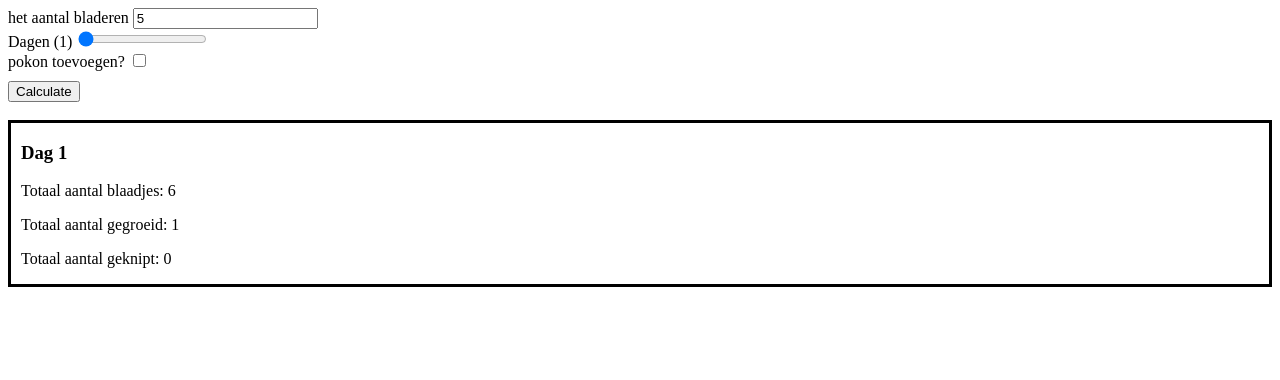
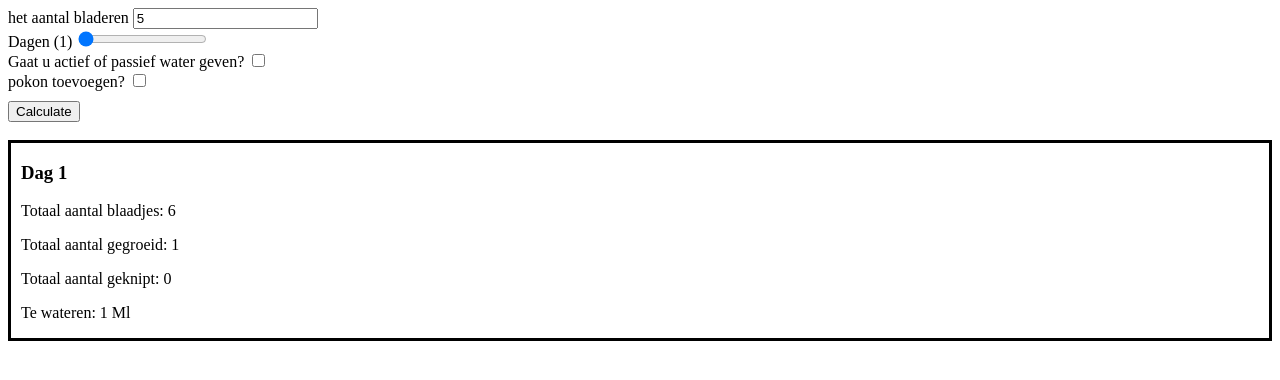
Before and after one commit to MerijnDreef/Bonzai-boompje-groei, a plain HTML site: page index.html in a window 1280 px wide. Both pictures are taken after typing "5" into the empty fields and a click on the button "Calculate". Drawn offline with Linux system fonts and the light colour scheme.

Commit message:
added the water checkbox and it will show the amount of water needed that day, it also accounts if it is daily or if it is weekly

```diff
--- a/index.html
+++ b/index.html
@@ -16,12 +16,15 @@
         <label for="days" id="daysLabel">Dagen (1)</label>
         <input type="range" min="1" max="42" value="1" id="days" name="days">
         <br>
+        <label for="water">Gaat u actief of passief water geven?</label>
+        <input type="checkbox" id="water" name="water">
+        <br>
         <label for="pokonCheckbox">pokon toevoegen?</label>
         <input type="checkbox" id="pokonCheckbox" name="pokonCheckbox">
         <br>
         <div id="pokonInputZone">
-        <label for="pokonInput">hoeveel gram pokon</label>
-        <input type="number" name="pokonInput" id="pokonInput" display="hidden">
+            <label for="pokonInput">hoeveel gram pokon</label>
+            <input type="number" name="pokonInput" id="pokonInput" display="hidden">
         </div>
         <button id="calculate">Calculate</button>
     </div>
--- a/script.js
+++ b/script.js
@@ -8,6 +8,7 @@ var resultTotal = document.getElementsByClassName("result");
 var pokonCheckbox = document.getElementById("pokonCheckbox");
 var pokonDiv = document.getElementById("pokonInputZone");
 var pokonInput = document.getElementById("pokonInput");
+var waterCheckbox = document.getElementById("water");
 
 calculate.setAttribute('onclick', 'calcDays()');
 daysAmount.setAttribute('onchange', 'daysCount()');
@@ -34,6 +35,7 @@ function calcDays() {
          resultTotal[0].firstChild.remove();
       }
    }
+
    var pokonTotal = pokonInput.value;
    pokonTotal = pokonTotal * 1;
    var daysCurrent = 1;
@@ -42,6 +44,9 @@ function calcDays() {
    var initialAmount = 1 * leafsAmount.value;
    initialAmount = Math.ceil(initialAmount);
    var bonzaiSize = 0;
+   var passiveWaterCounter = 1;
+   var waterResult = 0;
+
    if (pokonCheckbox.checked == true && pokonTotal >= 0.3) {
       var addUp = leafsAmount.value / 100 * 6;
       pokonTotal = pokonTotal - 0.3;
@@ -63,21 +68,34 @@ function calcDays() {
 
          console.log("You have failed the vibe check");
       }
+
       addUp = Math.ceil(addUp);
       cutCount = Math.ceil(cutCount);
       growthResult = Math.ceil(growthResult);
       bonzaiSize = initialAmount += addUp;
+
+      if (waterCheckbox.checked == true && passiveWaterCounter == 1) {
+         console.log("passive watering");
+         waterResult = 7;
+      } else if (waterCheckbox.checked == false) {
+         console.log("active watering");
+         waterResult = 1;
+      } else {
+         waterResult = 0;
+      }
 
       var div = document.createElement('div');
       var day = document.createElement('h3');
       var totalAmount = document.createElement('p');
       var totalGrow = document.createElement('p');
       var totalCut = document.createElement('p');
+      var totalWater = document.createElement('p');
 
       day.innerText = "Dag " + daysCurrent;
       totalAmount.innerText = "Totaal aantal blaadjes: " + bonzaiSize;
       totalGrow.innerText = "Totaal aantal gegroeid: " + growthResult;
-      totalCut.innerText = "Totaal aantal geknipt: " + cutCount
+      totalCut.innerText = "Totaal aantal geknipt: " + cutCount;
+      totalWater.innerText = "Te wateren: " + waterResult + " Ml";
 
       div.style.border = "black solid 3px";
       div.style.marginBottom = "10px";
@@ -87,9 +105,11 @@ function calcDays() {
       div.appendChild(totalAmount);
       div.appendChild(totalGrow);
       div.appendChild(totalCut);
+      div.appendChild(totalWater);
       resultTotal[0].appendChild(div);
 
       initialAmount = bonzaiSize;
+
       if (pokonCheckbox.checked == true && pokonTotal >= 0.3) {
          addUp = initialAmount / 100 * 6;
          pokonTotal = pokonTotal - 0.3;
@@ -98,6 +118,11 @@ function calcDays() {
       }
 
       daysCurrent++;
+      if (passiveWaterCounter == 7) {
+         passiveWaterCounter = 1;
+      } else {
+         passiveWaterCounter++;
+      }
    }
    console.log("the end");
 }
```
